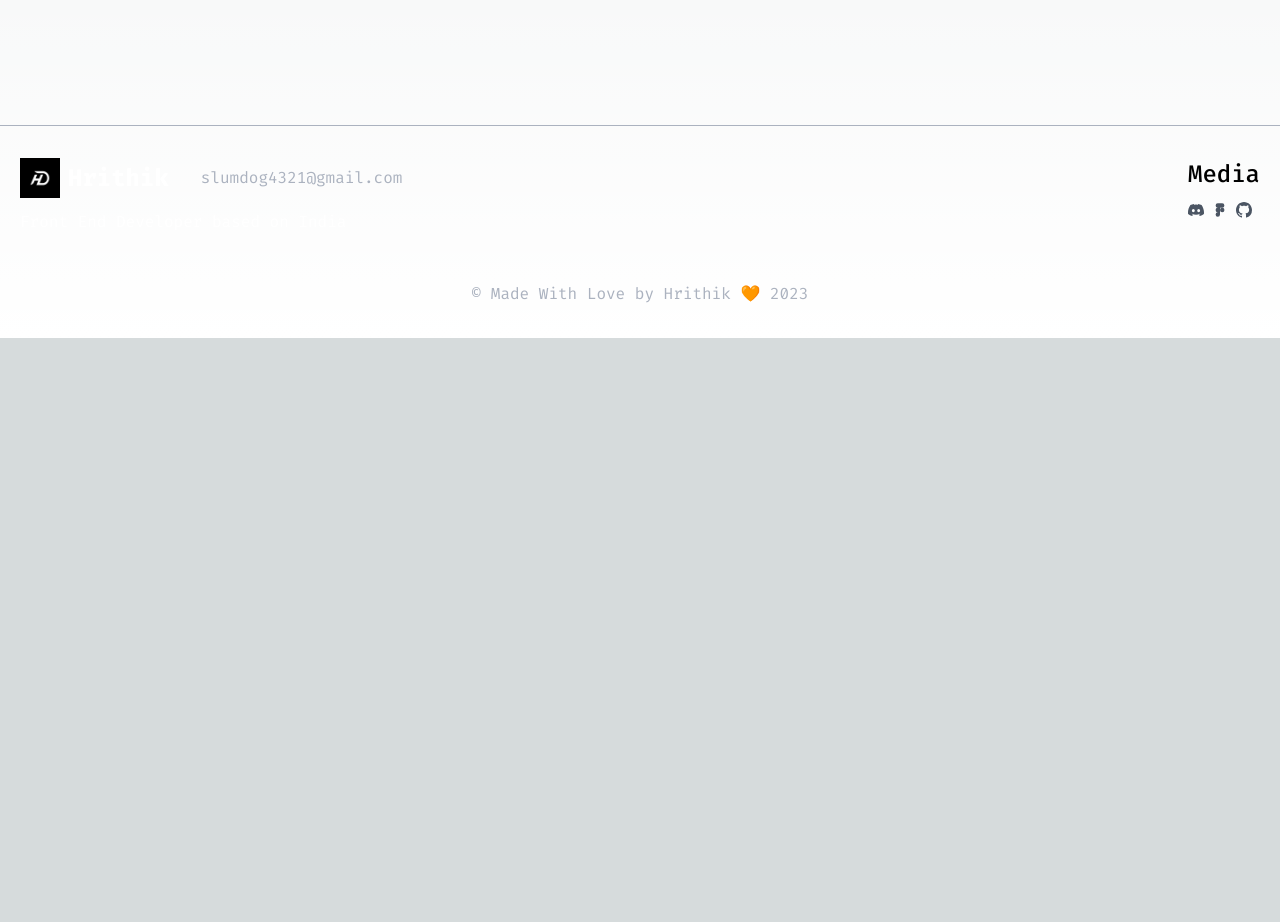
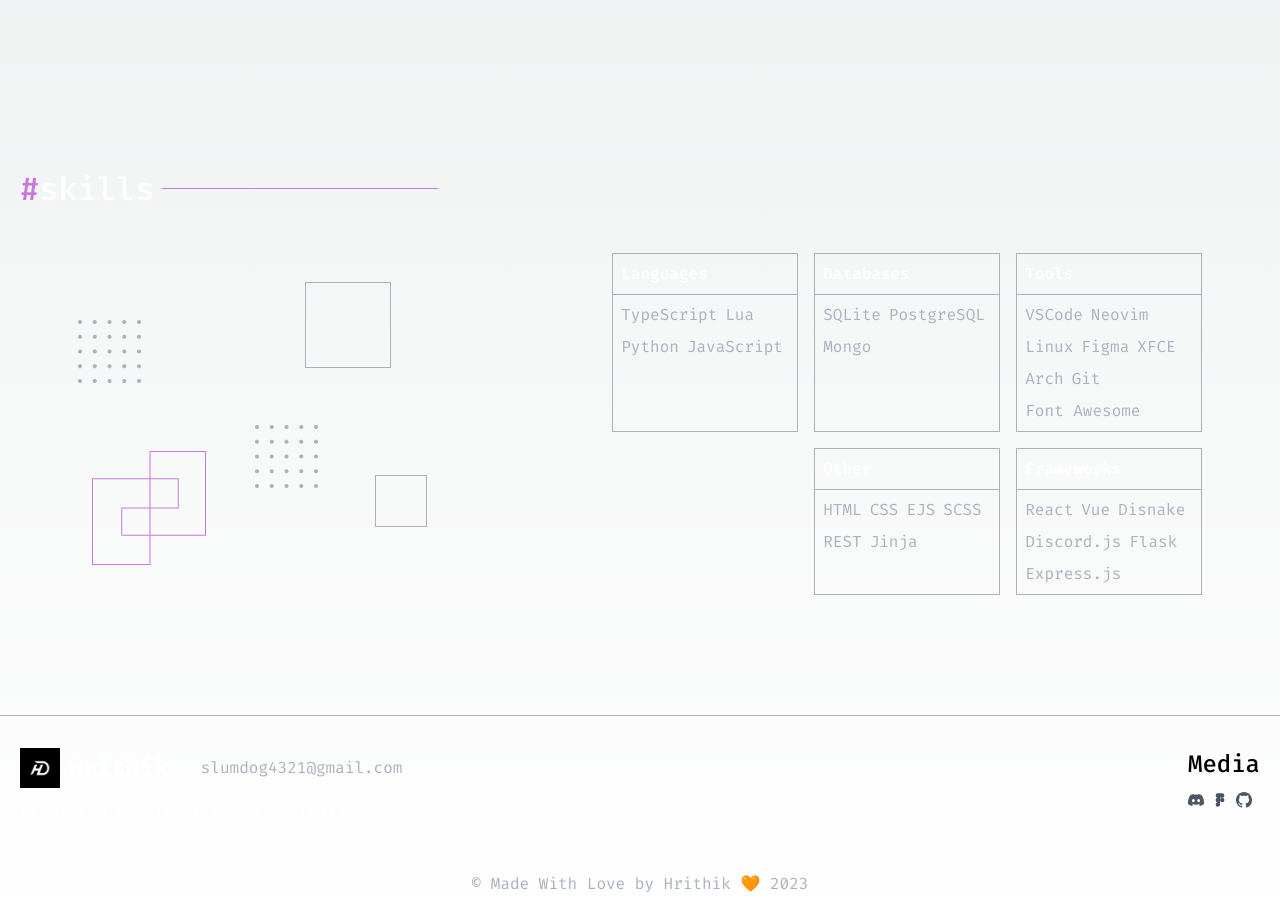
Before and after one commit to Hrithik0112/Hrithik-Devfolio, a Next.js app: page / in a window 1280 px wide. Shown: the part 1700-2622 px from the top of the page. Before the commit the page ends 2038 px from the top, so only its background shows below. Built offline with nearby package versions, Linux system fonts and the light colour scheme.

Commit message:
skill section added in home page

```diff
--- a/src/app/page.tsx
+++ b/src/app/page.tsx
@@ -1,11 +1,13 @@
 import HeroSection from "@/components/HeroSection";
 import ProjectSection from "@/components/ProjectSection";
+import SkillSection from "@/components/SkillSection";
 
 export default function Home() {
   return (
     <>
       <HeroSection />
       <ProjectSection />
+      <SkillSection />
     </>
   );
 }
--- /dev/null
+++ b/src/components/SkillSection.tsx
@@ -0,0 +1,77 @@
+import Image from "next/image";
+import React from "react";
+
+type Props = {};
+
+const SkillSection = (props: Props) => {
+  const skills = [
+    {
+      title: "Languages",
+      languages: ["TypeScript", "Lua", "Python", "JavaScript"],
+    },
+    { title: "Databases", languages: ["SQLite", "PostgreSQL", "Mongo"] },
+    {
+      title: "Tools",
+      languages: ["VSCode", "Neovim", "Linux", "Figma", "XFCE", "Arch", "Git", "Font Awesome"],
+    },
+    {
+      title: "Other",
+      languages: ["HTML", "CSS", "EJS", "SCSS", "REST", "Jinja"],
+    },
+    {
+      title: "Frameworks",
+      languages: ["React", "Vue", "Disnake", "Discord.js", "Flask", "Express.js"],
+    },
+  ];
+  return (
+    <>
+      <div className="px-5 max-w-[1560px] mx-auto mt-20 py-10">
+        {/* top */}
+        <div className=" mb-10">
+          <div className=" text-white w-2/3 font-medium text-[32px] flex items-center gap-2">
+            <div className="">
+              <span className="text-[#C778DD]">#</span>skills
+            </div>
+            <div className="line w-1/3 h-px bg-[#C778DD]"></div>
+          </div>
+        </div>
+        {/* bottom */}
+        <div className=" flex flex-wrap gap-10 justify-between items-center text-white">
+          {/* left */}
+          <div className="mx-auto">
+            {/* <img
+              className=" w-full mx-auto"
+              src={require("../../public/shapes.png")}
+              alt="shapes"
+            /> */}
+            <Image src="/shapes.png" alt="shapes" width={349} height={282} />
+          </div>
+          {/* right & mapping */}
+          <div className=" mx-auto flex justify-around md:justify-end flex-wrap w-10/12 md:w-1/2 gap-4">
+            {skills.map(({ title, languages }) => {
+              return (
+                <>
+                  <div
+                    className="w-[90%] sm:w-[45%] lg:w-[30%] border border-[#ABB2BF]"
+                    key={title}
+                  >
+                    <div className=" p-2">
+                      <h2 className=" font-semibold">{title}</h2>
+                    </div>
+                    <div className=" flex gap-2 border-t border-[#ABB2BF] flex-wrap p-2 text-[#ABB2BF]">
+                      {languages.map((e, index) => {
+                        return <span key={index}>{e}</span>;
+                      })}
+                    </div>
+                  </div>
+                </>
+              );
+            })}
+          </div>
+        </div>
+      </div>
+    </>
+  );
+};
+
+export default SkillSection;
```
Also changed, not shown: public/shapes.png (added).
